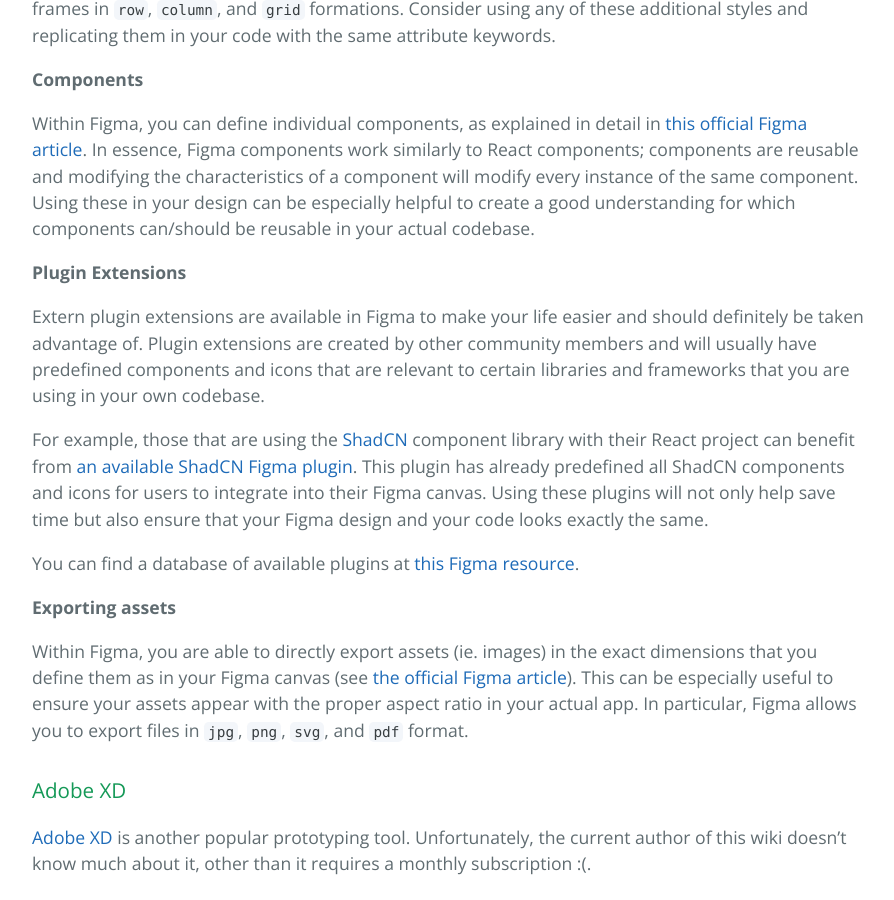
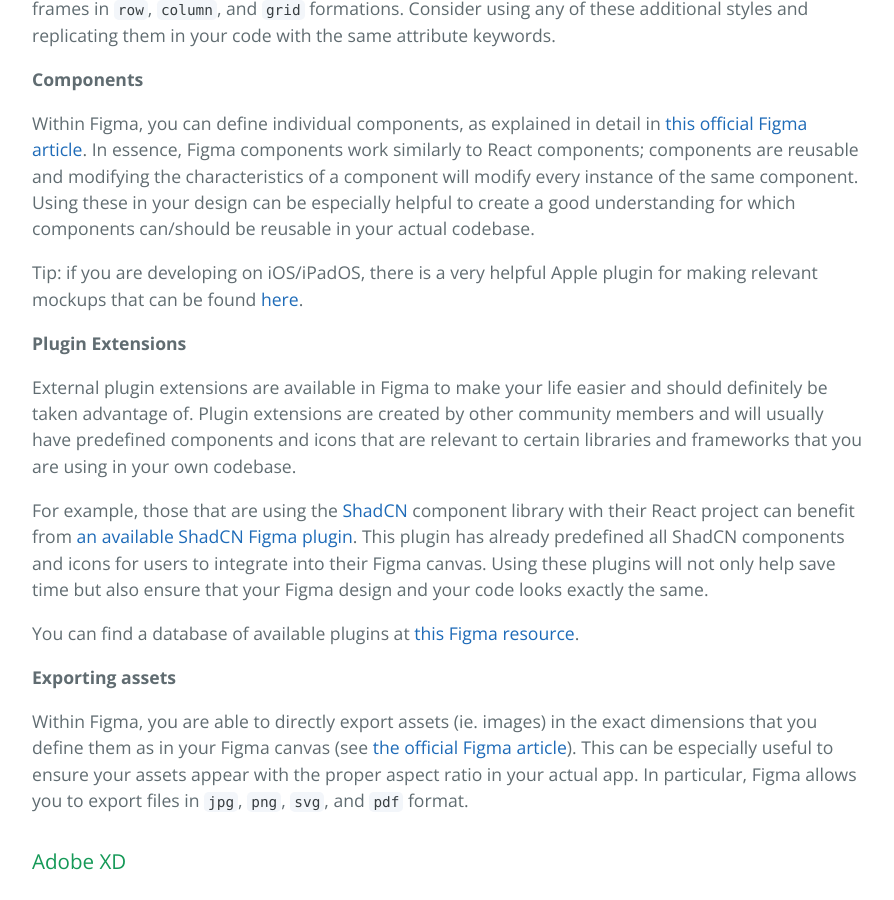
Before and after one commit to learning-software-engineering/learning-software-engineering.github.io, a Jekyll site: the page built from Topics/User_Experience.md, in a window 1280 px wide and 900 px high, scrolled down 9098 px. Shown: the whole window, without its empty margins (192-1086 px from the left). Built offline with Jekyll 4.4.1, drawn with Linux system fonts in a browser that asks for light colours; our own code applies the rules of GitHub Pages for plain Markdown files.

Commit message:
added iOS comments

```diff
--- a/Topics/User_Experience.md
+++ b/Topics/User_Experience.md
@@ -213,9 +213,11 @@
 
 Within Figma, you can define individual components, as explained in detail in [this official Figma article](https://help.figma.com/hc/en-us/articles/360038662654-Guide-to-components-in-Figma). In essence, Figma components work similarly to React components; components are reusable and modifying the characteristics of a component will modify every instance of the same component. Using these in your design can be especially helpful to create a good understanding for which components can/should be reusable in your actual codebase.
 
+Tip: if you are developing on iOS/iPadOS, there is a very helpful Apple plugin for making relevant mockups that can be found [here](https://www.figma.com/community/file/1248375255495415511).
+
 **Plugin Extensions**
 
-Extern plugin extensions are available in Figma to make your life easier and should definitely be taken advantage of. Plugin extensions are created by other community members and will usually have predefined components and icons that are relevant to certain libraries and frameworks that you are using in your own codebase.
+External plugin extensions are available in Figma to make your life easier and should definitely be taken advantage of. Plugin extensions are created by other community members and will usually have predefined components and icons that are relevant to certain libraries and frameworks that you are using in your own codebase.
 
 For example, those that are using the [ShadCN](https://ui.shadcn.com/) component library with their React project can benefit from [an available ShadCN Figma plugin](https://www.figma.com/community/plugin/1280731237276040017/design-with-shadcn-ui-plugin). This plugin has already predefined all ShadCN components and icons for users to integrate into their Figma canvas. Using these plugins will not only help save time but also ensure that your Figma design and your code looks exactly the same.
 
```
